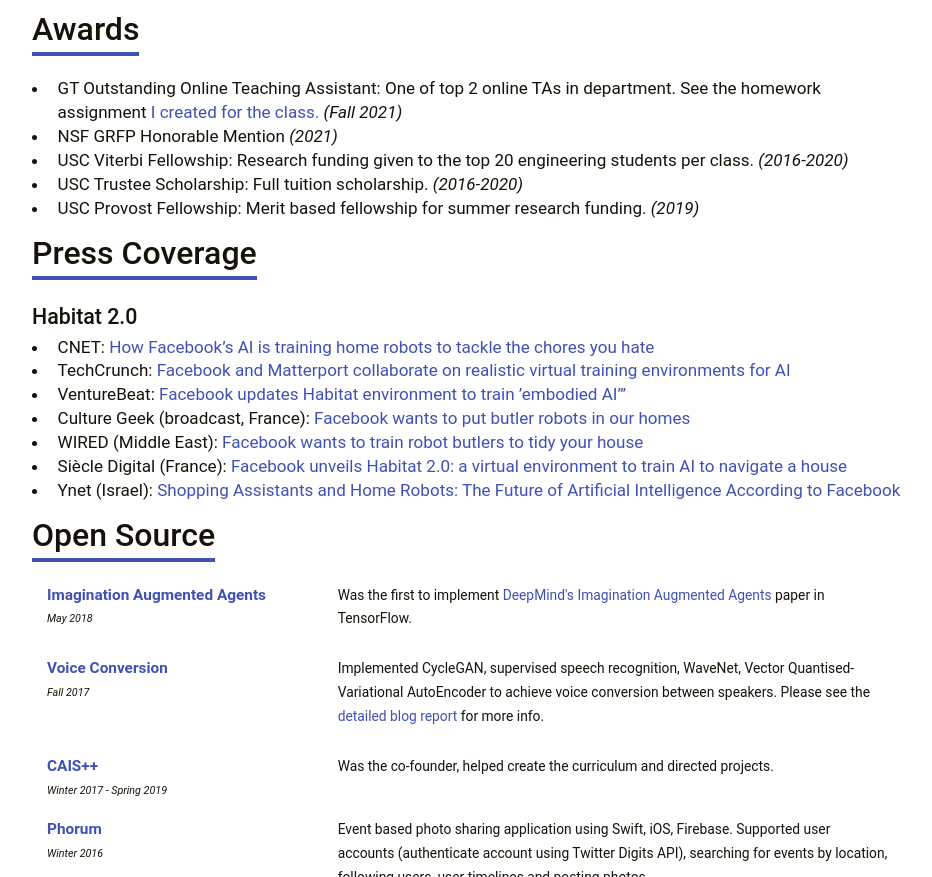
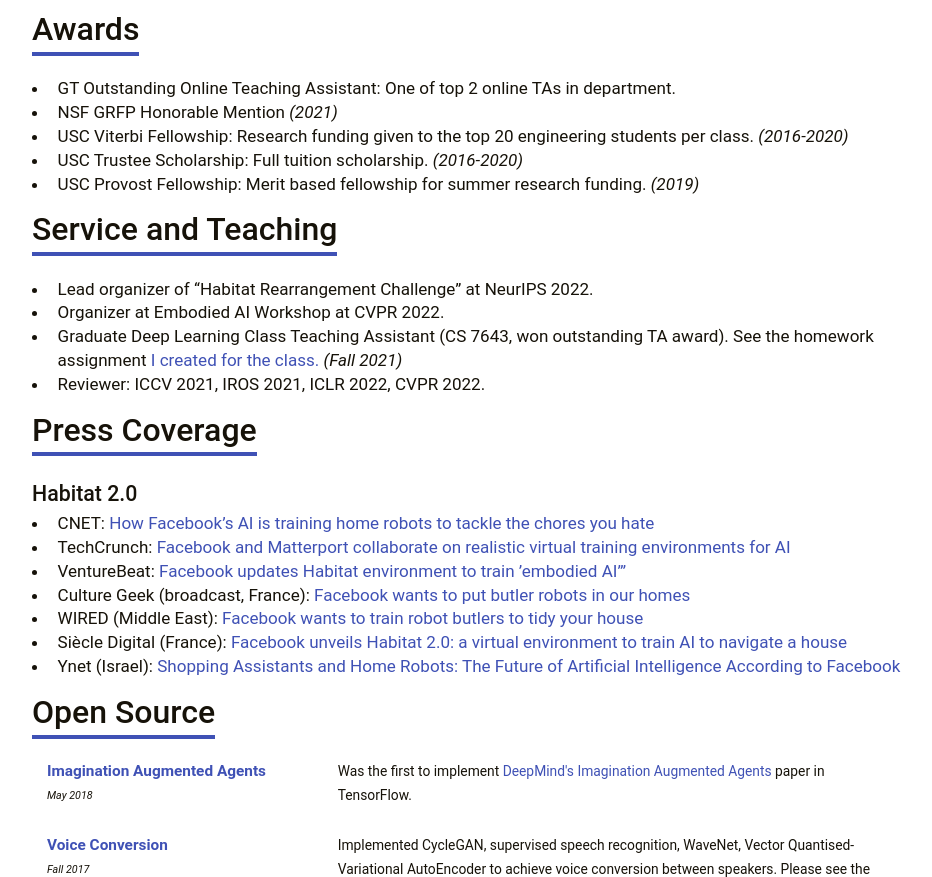
Before and after one commit to ASzot/aszot.github.io, a plain HTML site: page index.html in a window 1280 px wide. Shown: the part 1502-2379 px from the top of the page, without its empty margins (172-1104 px from the left). Drawn offline with nearby package versions, Linux system fonts and the light colour scheme.

Commit message:
rebuilding site Tue May 31 11:45:21 PDT 2022

```diff
--- a/index.html
+++ b/index.html
@@ -223,9 +223,7 @@
       <ul>
         <li>
           GT Outstanding Online Teaching Assistant: One of top 2 online TAs in
-          department. See the homework assignment <a
-            href="https://colab.research.google.com/drive/1tweQ241rBWzk7aNg5agSd-WRtlJzhsVp">I
-            created for the class.</a> <i>(Fall 2021)</i>
+          department.
         </li>
         <li>
           NSF GRFP Honorable Mention <i>(2021)</i>
@@ -240,6 +238,25 @@
         <li>
           USC Provost Fellowship: Merit based fellowship for summer research
           funding.  <i>(2019)</i>
+        </li>
+      </ul>
+
+      <h2>Service and Teaching</h2>
+      <ul>
+        <li>
+          Lead organizer of “Habitat Rearrangement Challenge” at NeurIPS 2022.
+        </li>
+        <li>
+          Organizer at Embodied AI Workshop at CVPR 2022.
+        </li>
+        <li>
+          Graduate Deep Learning Class Teaching Assistant (CS 7643, won
+          outstanding TA award). See the homework assignment <a
+            href="https://colab.research.google.com/drive/1tweQ241rBWzk7aNg5agSd-WRtlJzhsVp">I
+            created for the class.</a> <i>(Fall 2021)</i>
+        </li>
+        <li>
+          Reviewer: ICCV 2021, IROS 2021, ICLR 2022, CVPR 2022.
         </li>
       </ul>
 
```
Also changed, not shown: 1 other file.
